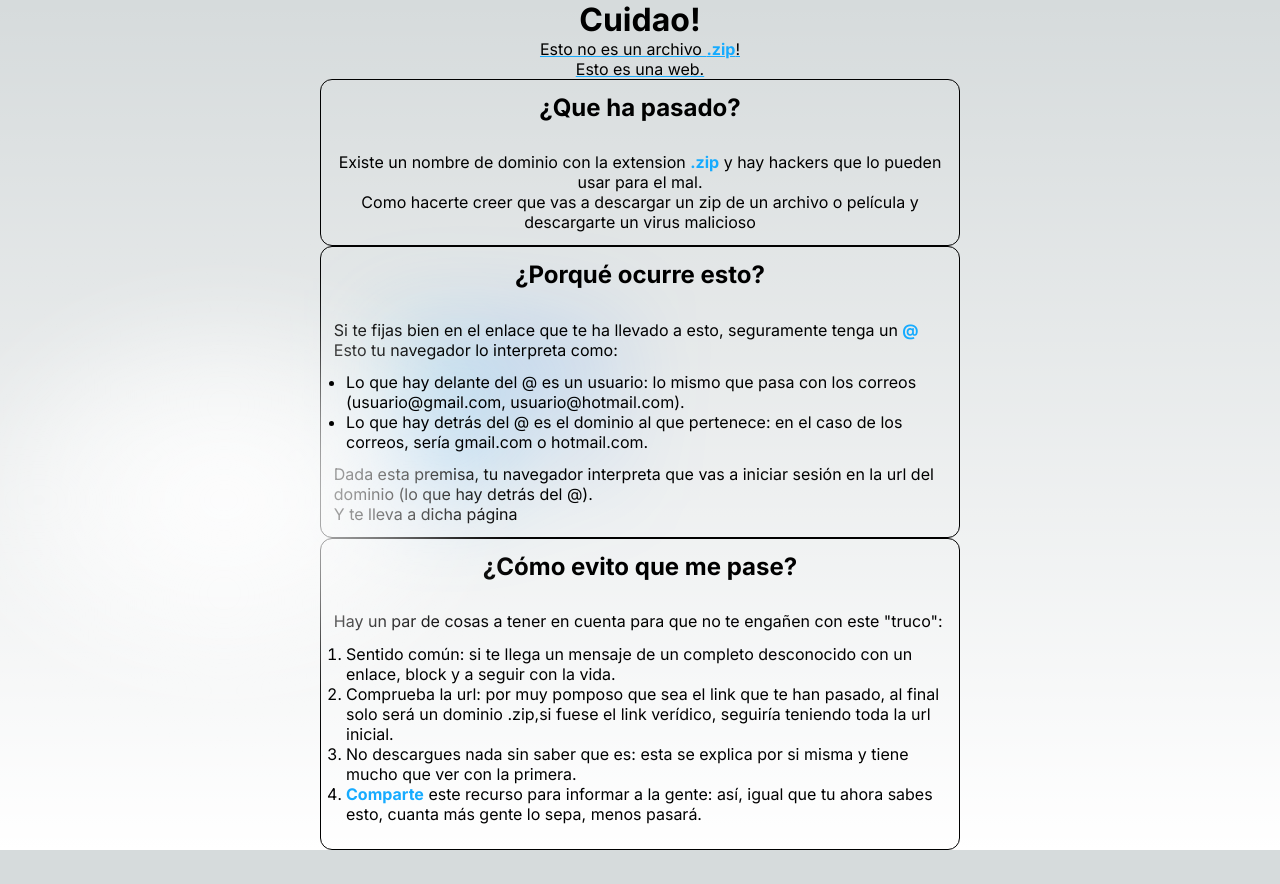
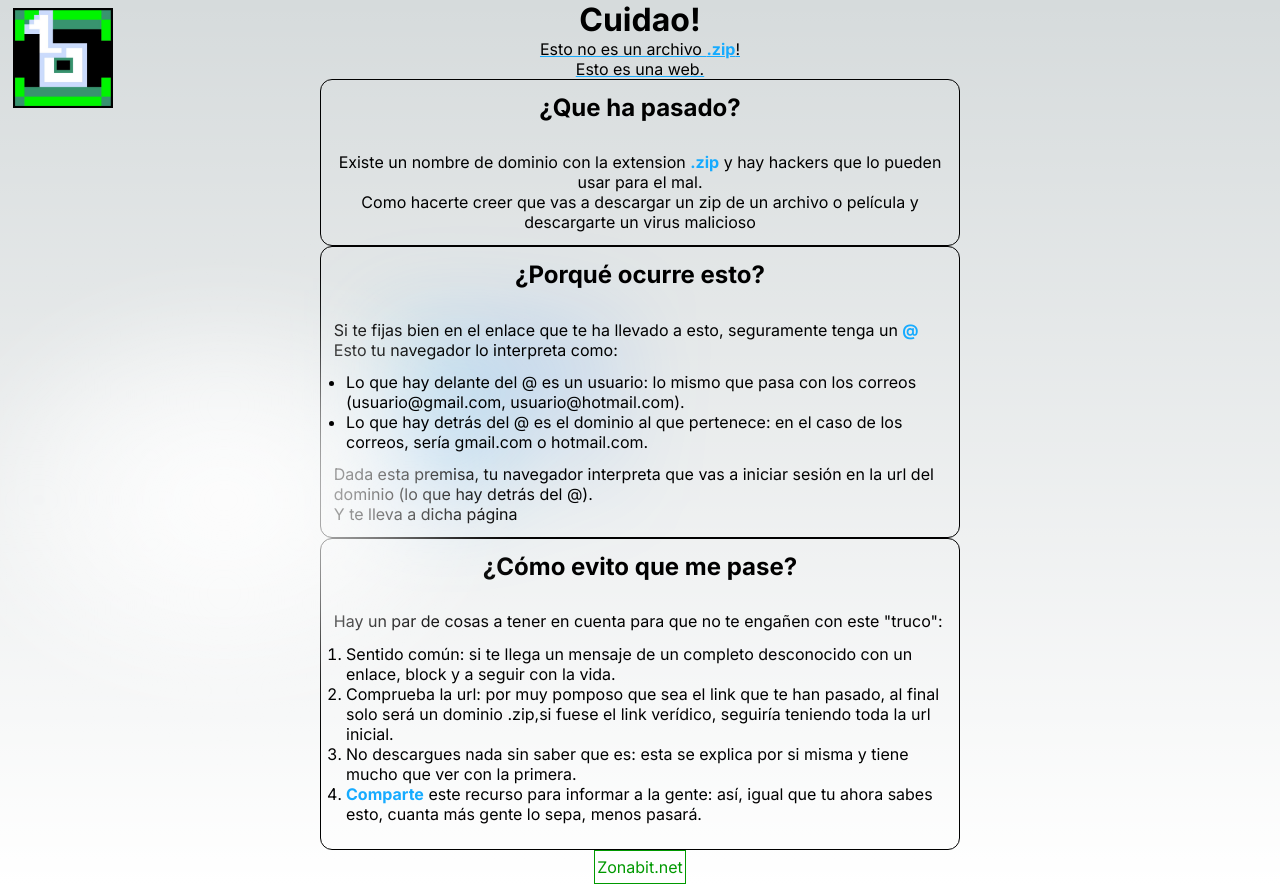
Before and after one commit to Oussamaosman02/archivx, a Next.js app: page / in a window 1280 px wide. Before the commit the page ends 850 px from the top, so only its background shows below. Built offline with nearby package versions, Linux system fonts and the light colour scheme.

Commit message:
Updating page and page styles

```diff
--- a/src/app/page.js
+++ b/src/app/page.js
@@ -1,9 +1,13 @@
+import Image from 'next/image'
 import styles from './page.module.css'
 
 export default function Home () {
   return (
     <main className={styles.main}>
       <h1>Cuidao!</h1>
+      <a href='https://zonabit.net/' target='_blank' rel='noreferrer noopener' className={styles.logo}>
+        <Image src='/zb.png' alt='Logo' fill />
+      </a>
       <div className={styles.description}>
         <p>Esto no es un archivo <b>.zip</b>!</p>
         <p>Esto es una web.</p>
@@ -34,6 +38,9 @@ export default function Home () {
           <li><b>Comparte</b> este recurso para informar a la gente: así, igual que tu ahora sabes esto, cuanta más gente lo sepa, menos pasará.</li>
         </ol>
       </div>
+      <footer className={styles.footer}>
+        <a href='https://zonabit.net/' target='_blank' rel='noreferrer noopener'>Zonabit.net</a>
+      </footer>
     </main>
   )
 }
--- a/src/app/page.module.css
+++ b/src/app/page.module.css
@@ -4,6 +4,13 @@
   justify-content: space-evenly;
   align-items: center;
   min-height: 100vh;
+}
+.logo {
+  position: absolute;
+  top: 1%;
+  left: 1%;
+  width: 100px;
+  height: 100px;
 }
 .main > div h2 {
   width: 100%;
@@ -66,9 +73,18 @@
   filter: blur(45px);
   transform: translateZ(0);
 }
+.footer {
+  color: #009900;
+  padding: 0.5% 0.2%;
+  border: 1px solid #009900;
+}
 
 /* Mobile */
 @media (max-width: 700px) {
+  .logo {
+    width: 35px;
+    height: 35px;
+  }
   .main::before {
     transform: none;
     height: 300px;
```
